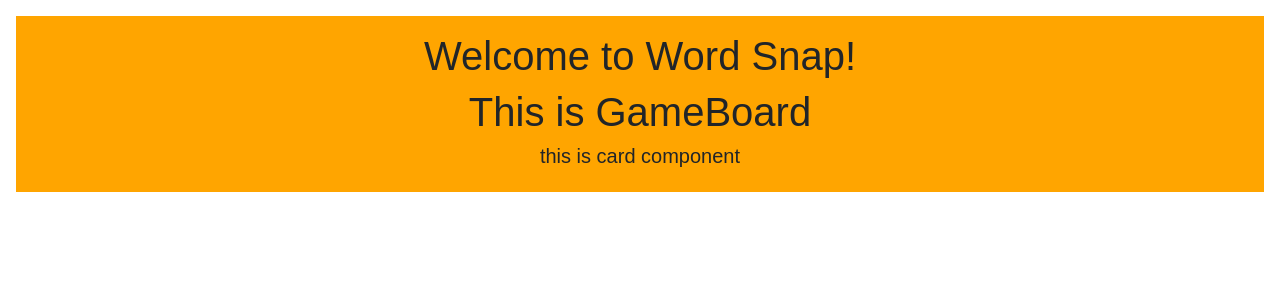
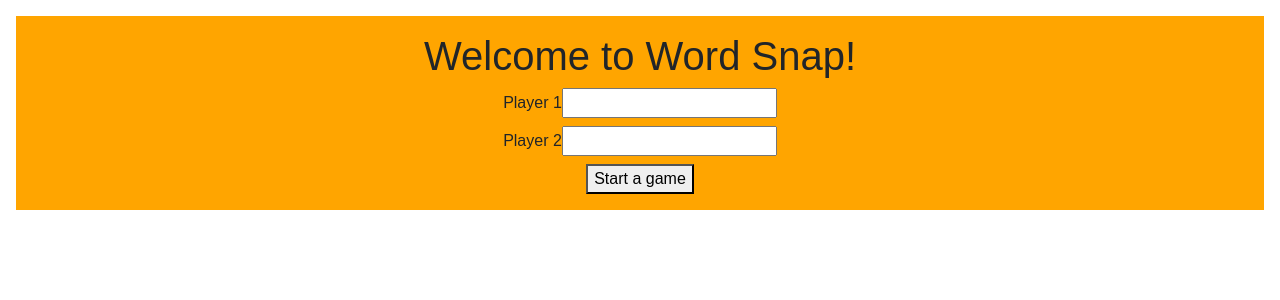
Before and after one commit to ching-wang/word-snap-front-end, a React (Create React App) app: page / in a window 1280 px wide. Shown: the top 300 px of the page. Built offline with nearby package versions, Linux system fonts and the light colour scheme.

Commit message:
added LogIn Form

```diff
--- a/src/API.js
+++ b/src/API.js
@@ -0,0 +1,2 @@
+const apiEndpoint = 'http://localhost:3000'
+const
--- a/src/App.js
+++ b/src/App.js
@@ -1,15 +1,28 @@
-import React from "react";
+import React, { Component } from "react";
 import "./App.css";
 import Header from "./components/Header";
 import GameIndex from "./gameIndex";
+import LoginForm from "./components/LoginForm";
 
-function App() {
-  return (
-    <>
-      <Header />
-      <GameIndex />
-    </>
-  );
+class App extends Component {
+  state = {
+    player_1: "",
+    player_2: "",
+    gameOn: false
+  };
+  login = (player_1, player_2) => {
+    console.log(`player 1: ${player_1} player 2: ${player_2}`);
+    this.setState({ gameOn: !this.state.gameOn });
+  };
+
+  render() {
+    return (
+      <>
+        <Header />
+        {!this.state.gameOn && <LoginForm handleLogin={this.login} />}
+        {this.state.gameOn && <GameIndex />}{" "}
+      </>
+    );
+  }
 }
-
 export default App;
--- /dev/null
+++ b/src/components/LoginForm.js
@@ -0,0 +1,63 @@
+import React from "react";
+
+class LoginForm extends React.Component {
+  constructor() {
+    super();
+
+    this.state = {
+      user_1: "",
+      user_2: ""
+    };
+  }
+
+  handleChange = event => {
+    this.setState({
+      [event.target.name]: event.target.value
+    });
+  };
+
+  handleSubmit = event => {
+    event.preventDefault();
+    console.log("hello");
+
+    if (!this.state.user_1 || !this.state.user_2) return;
+
+    this.props.handleLogin(this.state.user_1, this.state.user_2);
+  };
+
+  render() {
+    return (
+      <form onSubmit={this.handleSubmit}>
+        <div>
+          <label>
+            Player 1
+            <input
+              id="username_1"
+              name="user_1"
+              type="text"
+              onChange={this.handleChange}
+              value={this.state.user_1}
+            />
+          </label>
+        </div>
+        <div>
+          <label>
+            Player 2
+            <input
+              id="username_2"
+              name="user_2"
+              type="text"
+              onChange={this.handleChange}
+              value={this.state.user_2}
+            />
+          </label>
+        </div>
+        <div>
+          <button type="submit">Start a game</button>
+        </div>
+      </form>
+    );
+  }
+}
+
+export default LoginForm;
```
